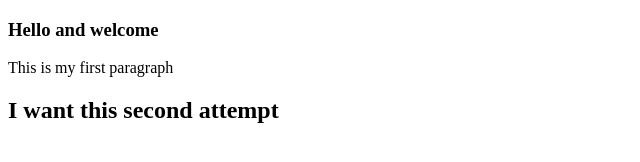
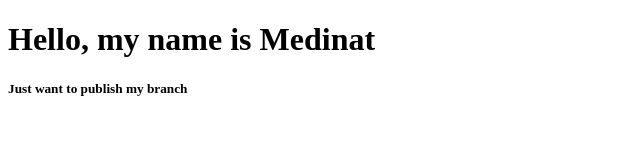
Before and after one commit to IBT-learning/fullstack-may-25-cohort, a plain HTML site: page assignments/index.html in a window 1280 px wide. Shown: the whole page, without its empty margins (0-640 px from the left). Drawn offline with Linux system fonts and the light colour scheme.

Commit message:
first commit to the branch

```diff
--- a/assignments/index.html
+++ b/assignments/index.html
@@ -6,8 +6,7 @@
     <title>Document</title>
 </head>
 <body>
-    <h3>Hello and welcome</h3>
-    <p> This is my first paragraph</p>
-    <h2>I want this second attempt</h2>
+    <h1>Hello, my name is Medinat</h1>
+    <h5>Just want to publish my branch</h5>
 </body>
 </html>
```
